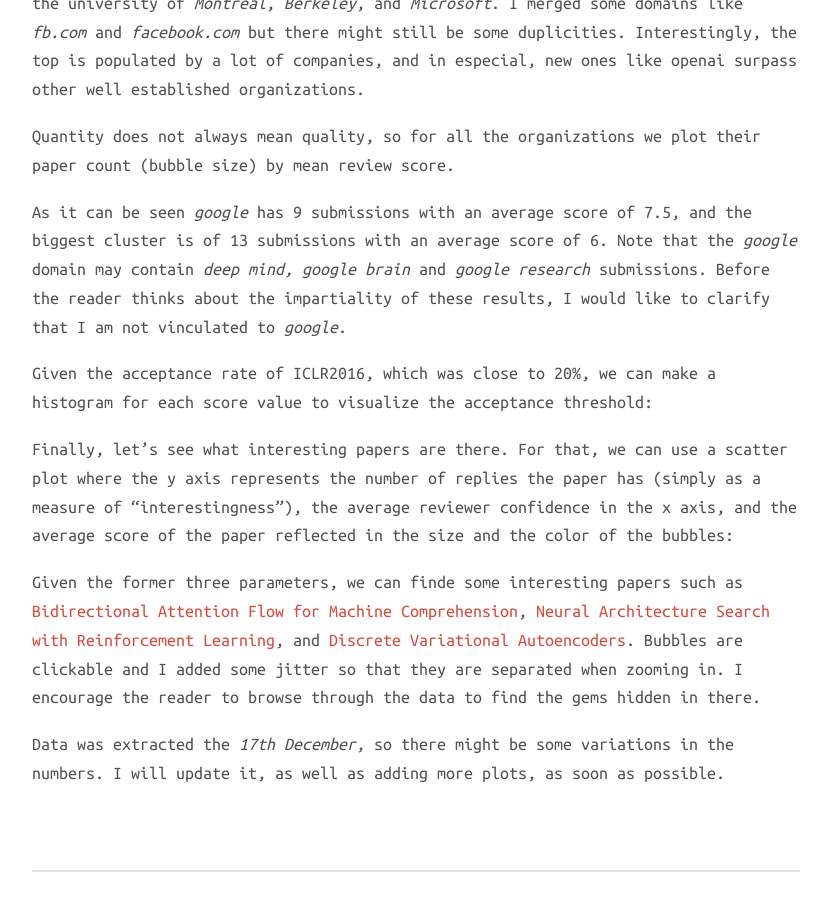
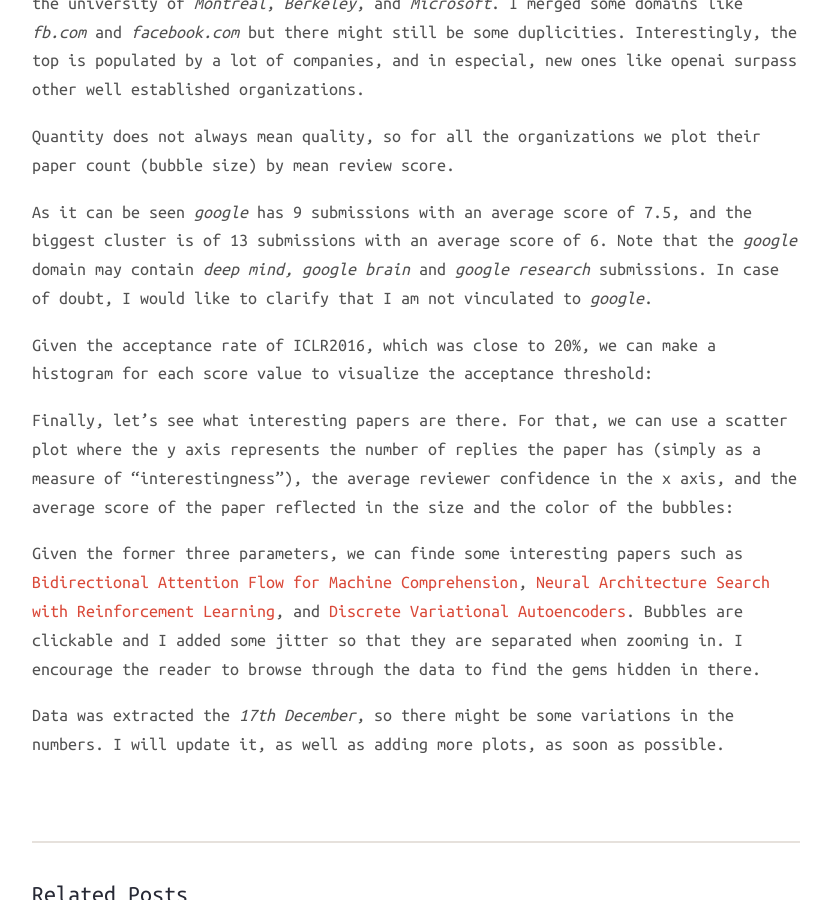
Before and after one commit to prlz77/prlz77.github.io, a Jekyll site: the page built from _posts/2016-12-11-iclr2017-stats.markdown, in a window 1280 px wide and 900 px high, scrolled down 1020 px. Shown: the whole window, without its empty margins (224-1055 px from the left). Built offline with Jekyll 4.4.1, drawn with Linux system fonts in a browser that asks for light colours; nearby versions of some CDN libraries; a script that is not in the unit is left out; comment, search, counter and statistics services are not loaded.

Commit message:
partiality

```diff
--- a/_posts/2016-12-11-iclr2017-stats.markdown
+++ b/_posts/2016-12-11-iclr2017-stats.markdown
@@ -47,7 +47,7 @@
 
 {% include iclr2017/scatter-rating-hist.html %}
 
-As it can be seen *google* has 9 submissions with an average score of 7.5, and the biggest cluster is of 13 submissions with an average score of 6. Note that the *google* domain may contain *deep mind, google brain* and *google research* submissions. Before the reader thinks about the impartiality of these results, I would like to clarify that I am not vinculated to *google*.
+As it can be seen *google* has 9 submissions with an average score of 7.5, and the biggest cluster is of 13 submissions with an average score of 6. Note that the *google* domain may contain *deep mind, google brain* and *google research* submissions. In case of doubt, I would like to clarify that I am not vinculated to *google*.
 
 Given the acceptance rate of ICLR2016, which was close to 20%, we can make a histogram for each score value to visualize the acceptance threshold:
 
```
